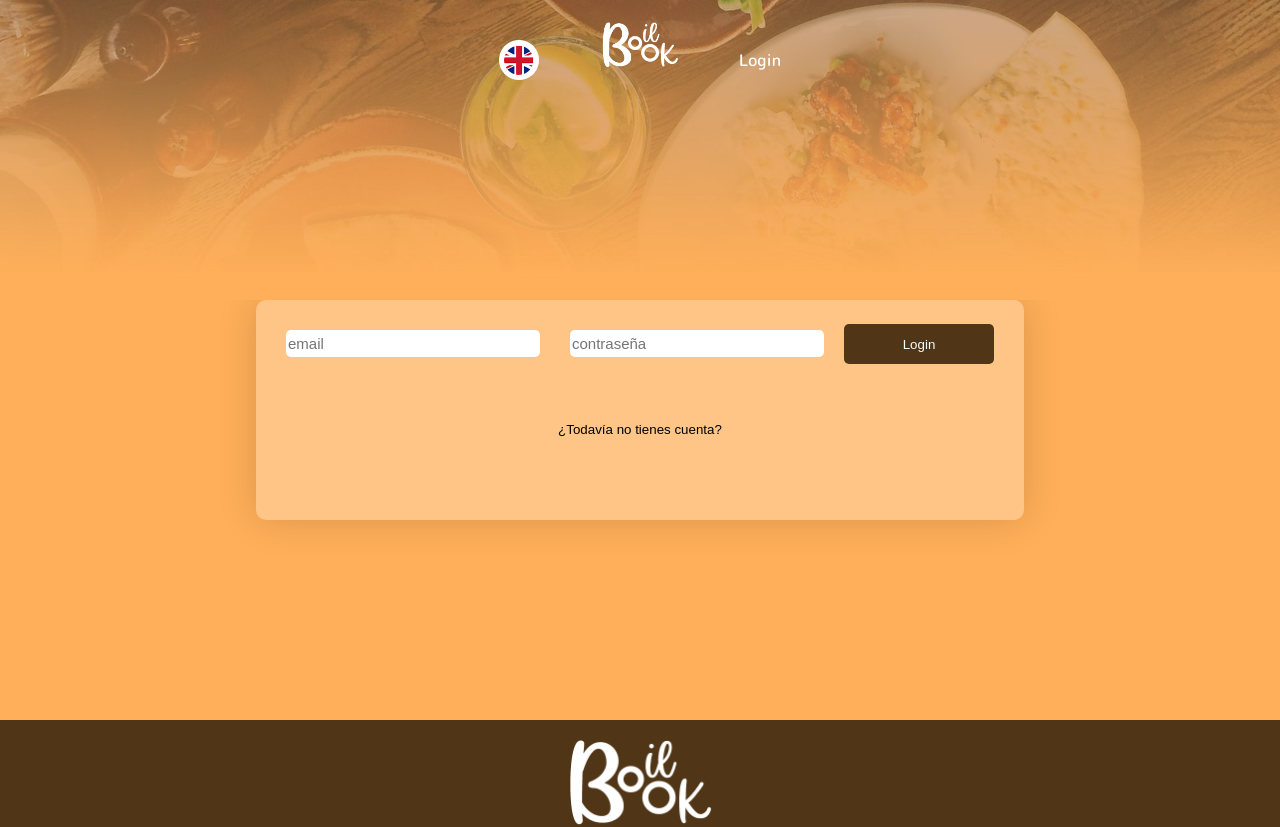
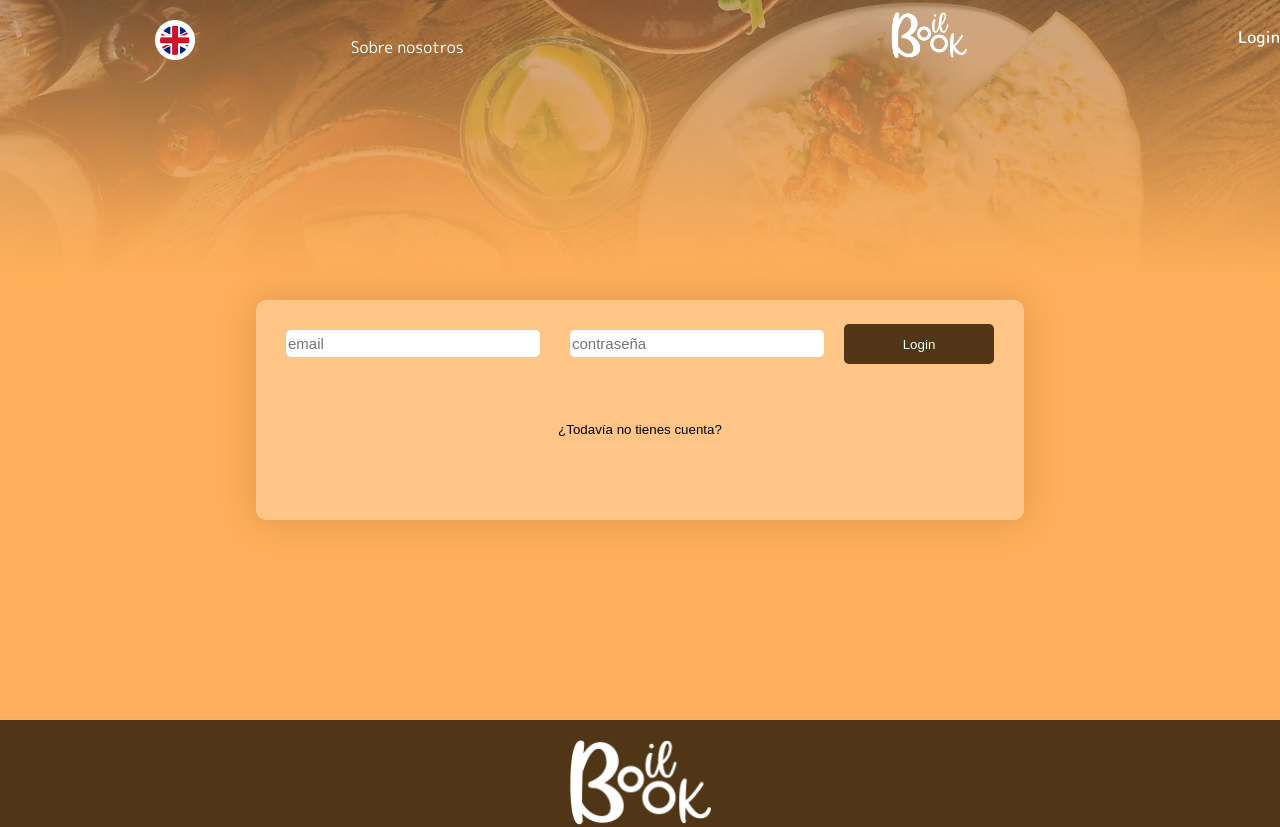
Before and after one commit to SandyNavalon/recipes-app, a React (Create React App) app: page /login in a window 1280 px wide. Shown: the top 827 px of the page. Built offline with nearby package versions, Linux system fonts and the light colour scheme.

Commit message:
STYLE: navbar regu

```diff
--- a/src/Components/Footer/Footer.jsx
+++ b/src/Components/Footer/Footer.jsx
@@ -22,11 +22,6 @@ const Footer =  () => {
                 <p className='title'>2022-UpgradeHub</p>
             </div>
             <div>
-                <div className='footer__center'>
-                <NavLink to="/about">
-                    <p className="footer__center-about">Sobre nosotros</p>
-                </NavLink>
-                </div>
                 <div className='info__apps'>
                     <p className='apps__text'>No te descargues la app en:</p>
                     <img className='apps__img' alt='apple' src={apple}/>
--- a/src/Components/NavbarTwo/Navbar.scss
+++ b/src/Components/NavbarTwo/Navbar.scss
@@ -14,80 +14,109 @@
 }
 
 .navbar {
-    display: flex;
-    justify-content: space-around;
-    align-items:flex-start;
-    font-family: $font-family;
-    color: white;
-    position: relative;
-
     top: 0;
-    margin: 0;
-    width: 100%;
     height: 300px;
     background-image: url('../../assets/cabecera02.jpg');
     background-repeat: no-repeat;
     background-size: cover;
     background-position: center bottom;
+    // display: flex;
+    // align-items: center;
 
-
-    &__items{
+    &__box{
+        max-width: $pc-width;
+        width: 100%;
         display: flex;
         align-items: center;
         flex-direction: row;
-        gap: 200px;
-        margin: 40px 20px 0 20px;
+        font-family: $font-family;
+        margin: 0 auto;
 
-        &-box{
+
+    }
+
+    &__box0{
         display: flex;
+        flex-direction: row;
         align-items: center;
+        justify-content: center;
+        width: 100%;
+
+        &-logo{
+            width: 80px;
+        }
+
+    }
+
+    &__box1{
+        display: flex;
         flex-direction: row;
-        justify-content: space-between;
-        gap: 100px;
+        justify-content:space-evenly;
+        width: 100%;
+
+        margin-top: 20px;
 
         &-lang{
-            width: 40px;
-            cursor: pointer;
+
+            &-icon{
+                width: 40px;
+
+                @include mobile{
+                    width: 20px;
+                }
+            }
         }
 
         &-about{
-            cursor: pointer;
+            text-decoration: none;
+            &-p{
+                color: white;
+            }
+
         }
+    }
 
-        &-logo{
-            display:flex;
-            align-items: center;
-            position:absolute;
-            margin-top: 20px;
-
-            img{
-                width: 80px;
-            }
-        }
+    &__box2{
+        display: flex;
+        justify-content:space-evenly;
+        align-items: center;
+        width: 100%;
+        margin-top: 20px;
 
         &-user{
             display: flex;
             flex-direction: row;
-            justify-content: center;
-            text-transform: capitalize;
 
-            text-decoration: none;
-            color: white;
-            font-weight: 20px;
 
-            cursor: pointer;
-            img{
-                width: 30px;
-                margin-right: 5px;
+            &-name{
+                text-transform: capitalize;
+                @include mobile{
+                    text-indent: 100%;
+                    white-space: nowrap;
+                    overflow: hidden;
+                }
             }
 
-            &-name{
-                font-weight: 400;
-                font-size: 20px;
+            &-img{
+                width: 30px;
             }
         }
 
+        &-logout{
+            display: flex;
+            align-items: center;
+
+            @include mobile{
+                text-indent: 100%;
+                white-space: nowrap;
+                overflow: hidden;
+            }
+            &-icon{
+                width: 40px;
+            }
         }
 
     }
-}
+
+
+    }
--- a/src/Components/NavbarTwo/NavbarTwo.jsx
+++ b/src/Components/NavbarTwo/NavbarTwo.jsx
@@ -8,6 +8,8 @@ import logo from "../../assets/LOGO-boilbook-blanco.png";
 import lang from "../../assets/eng-switch.png";
 
 import "./Navbar.scss";
+import { FontAwesomeIcon } from "@fortawesome/react-fontawesome";
+import { faDoorOpen } from "@fortawesome/free-solid-svg-icons";
 
 const NavbarTwo = () => {
   let navigate = useNavigate();
@@ -23,24 +25,32 @@ const NavbarTwo = () => {
 
   return (
     <div className="navbar">
-      <NavLink className="navbar__items-box-logo" to={'/'}>
-            <img  src={logo} alt="logo" />
+      {user.email ? (
+
+      <div className="navbar__box">
+          <div className="navbar__box1">
+              <div className="navbar__box1-lang">
+                <img className="navbar__box1-lang-icon" src={lang} />
+              </div>
+              <NavLink className="navbar__box1-about" to="/about">
+                  <p className="navbar__box1-about-p">Nosotros</p>
               </NavLink>
-
-      {user.email ? (
-        <div className="navbar__items">
-          <div className="navbar__items-box">
-            <img className="navbar__items-box-lang" src={lang} />
+          </div>
+          <div className="navbar__box0">
+            <NavLink  to={'/'}>
+                <img className="navbar__box0-logo" src={logo} alt="logo" />
+            </NavLink>
           </div>
 
-            <div className="navbar__items-box">
-                <NavLink className="navbar__items-box-user" to="/dashboard">
-                  <img src={icon}/>
-                  <p className="navbar__items-box-user-name">Chef {user.user}</p>
+          <div className="navbar__box2">
+                  <NavLink className="navbar__box2-user" to="/dashboard">
+                    <img className="navbar__box2-user-img" src={icon}/>
+                    <p className="navbar__box2-user-name">Chef {user.user}</p>
                   </NavLink>
 
               {/* <p>Bienvenida/o {user.user}</p> */}
-            <div className="navbar__items-box-logout">
+              <div className="navbar__box2-logout">
+              <FontAwesomeIcon className="navbar__box2-logout-icon" icon={ faDoorOpen}/>
                 <NavLink onClick={handleLogout} className={({ isActive }) => (isActive ? "active" : "inactive")} to="/">
                   Logout
                 </NavLink>
@@ -48,17 +58,26 @@ const NavbarTwo = () => {
           </div>
         </div>
       ) : (
-        <div className="navbar__items">
-        <div className="navbar__items-box">
-            <img className="navbar__items-box-lang" src={lang} />
+        <div className="navbar__box">
+          <div className="navbar__box1">
+            <div className="navbar__box1-lang">
+              <img className="navbar__box1-lang-icon" src={lang} />
+            </div>
+            <NavLink className="navbar__box1-about" to="/about">
+              <p className="navbar__box1-about-p">Sobre nosotros</p>
+            </NavLink>
+          </div>
+          <div className="navbar__box0">
+            <NavLink  to={'/'}>
+                <img className="navbar__box0-logo" src={logo} alt="logo" />
+            </NavLink>
           </div>
 
-          <div className="navbar__items-box-log">
+          <div className="navbar__box2-log">
             <NavLink onClick={handleLogout} className={({ isActive }) => (isActive ? "active" : "inactive")} to="/login">
                   Login
             </NavLink>
           </div>
-
         </div>
       )}
     </div>
--- a/src/Pages/Dashboard/dashboard.index.jsx
+++ b/src/Pages/Dashboard/dashboard.index.jsx
@@ -2,11 +2,13 @@ import React, { useEffect } from "react";
 import { useAuthState } from "../../Context/context.index";
 import { Link } from "react-router-dom";
 import { useState } from "react";
+import axios from "axios";
+
+import NavbarTwo from '../../Components/NavbarTwo/NavbarTwo'
 import ingredients from "../../Components/AddRecipes/IngredientsList/ingredients";
-import "./dashboard.scss";
-import axios from "axios";
 import { FontAwesomeIcon } from '@fortawesome/react-fontawesome';
 import { faXmark } from '@fortawesome/free-solid-svg-icons';
+import "./dashboard.scss";
 
 //import '../general.scss'
 
@@ -144,8 +146,10 @@ function Dashboard(props) {
   };
 
   return (
+    <>
+    <NavbarTwo/>
     <div className="container">
-     <div className="dashboard">
+      <div className="dashboard">
       <div className="dashboard__row1">
         <div className="dashboard__user">
           <h1>Hola,<br/> {user.user}</h1>
@@ -158,7 +162,7 @@ function Dashboard(props) {
           <div>{renderSuggestions()}</div>
           <div>{renderSelected()}</div>
         </div>
-     </div>
+      </div>
 
 {/**LISTA DE RECETAS */}
         <div>
@@ -170,7 +174,7 @@ function Dashboard(props) {
       <div className="recipeCard">
 
         {/* Caso 3: Tenemos filtros de ingredientes y tenemos resultados */}
-       {filterResults.length && filterContent.length &&
+        {filterResults.length && filterContent.length &&
           filterResults.map((item) => (
 
             <div key={item._id} className="recipeCard__list">
@@ -224,6 +228,7 @@ function Dashboard(props) {
 
       </div>
     </div>
+  </>
   );
 }
 
--- a/src/Pages/Dashboard/dashboard.scss
+++ b/src/Pages/Dashboard/dashboard.scss
@@ -9,6 +9,7 @@
 
 .dashboard{
     max-width: 1280px;
+    width: 100%;
     margin: 10px;
     display: flex;
     flex-direction: column;
@@ -16,7 +17,6 @@
 
 
     &__row1{
-
         display: flex;
         flex-direction: row;
         justify-content: space-between;
@@ -112,9 +112,8 @@
             z-index: 100;
             animation: scale .4s linear;
             animation-fill-mode: forwards;
-          }
-
-          @keyframes scaledown {
+            }
+        @keyframes scaledown {
             0% {
                 -webkit-transform: scale(1.1);
                 transform: scale(1.1);
--- a/src/Pages/Login/login.index.jsx
+++ b/src/Pages/Login/login.index.jsx
@@ -5,28 +5,6 @@ import NavbarTwo from "../../Components/NavbarTwo/NavbarTwo";
 import { loginUser, useAuthState, useAuthDispatch } from "../../Context/context.index";
 
 function LoginPage(props) {
-  const [email, setEmail] = useState("");
-  const [password, setPassword] = useState("");
-
-  const dispatch = useAuthDispatch();
-
-  let navigate = useNavigate();
-
-  const { loading, errorMessage } = useAuthState(); //lee los valores del loading y errorMessages del contexto
-
-
-  const handleLogin = async (e) => {
-    e.preventDefault();
-
-    try {
-      let response = await loginUser(dispatch, {email, password});
-      if (!response.user) return
-      navigate("/dashboard")
-
-    } catch (error) {
-      return <p>ha habido un error en {`${error}`}</p>
-    }
-  };
 
   return (
     <>
```
Also changed, not shown: src/Components/NavbarOne/NavbarOne.jsx (line endings or trailing spaces), src/Components/NavbarOne/NavbarOne.scss (line endings or trailing spaces). Lines whose indentation alone changed are shown as unchanged.
